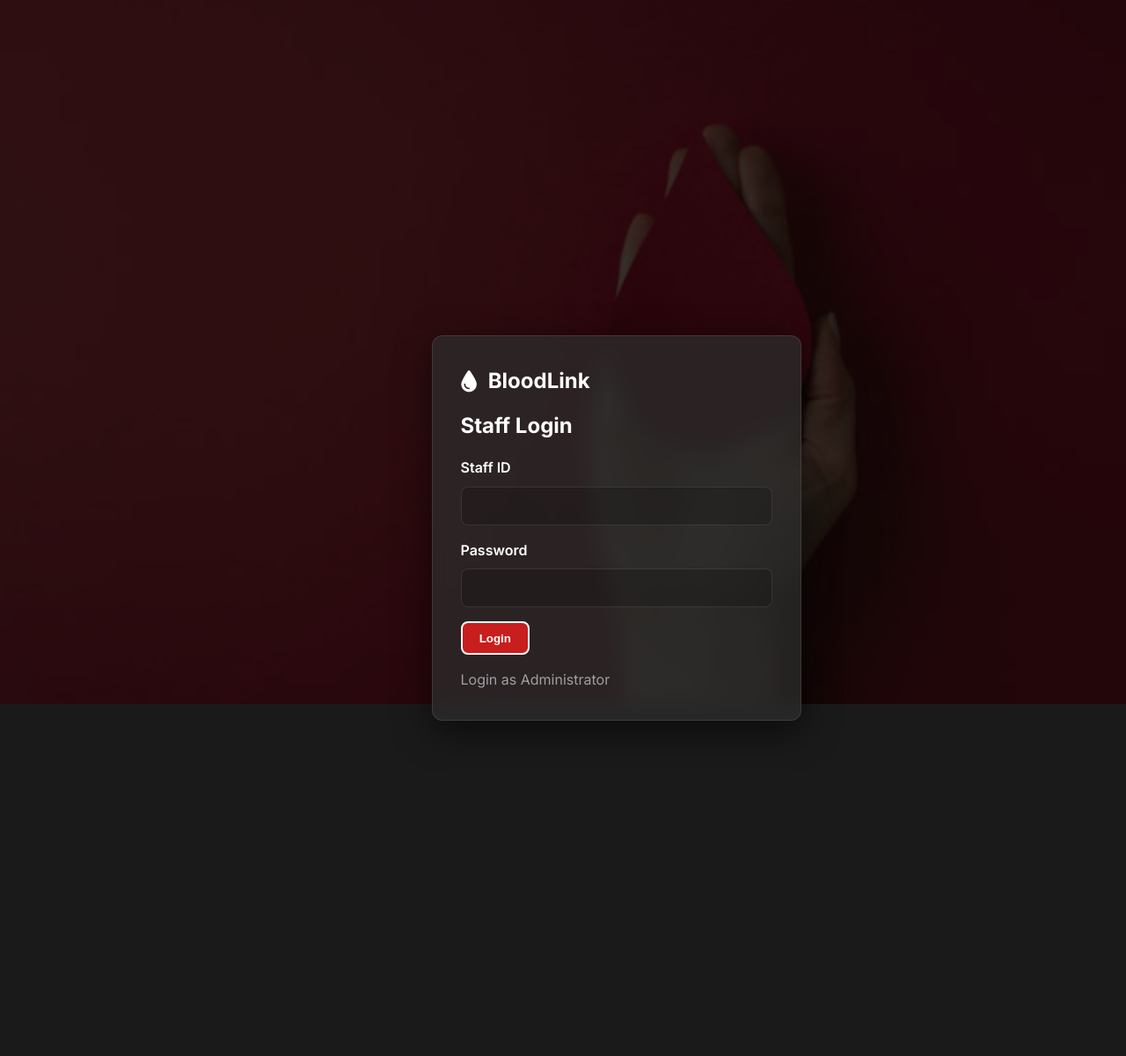
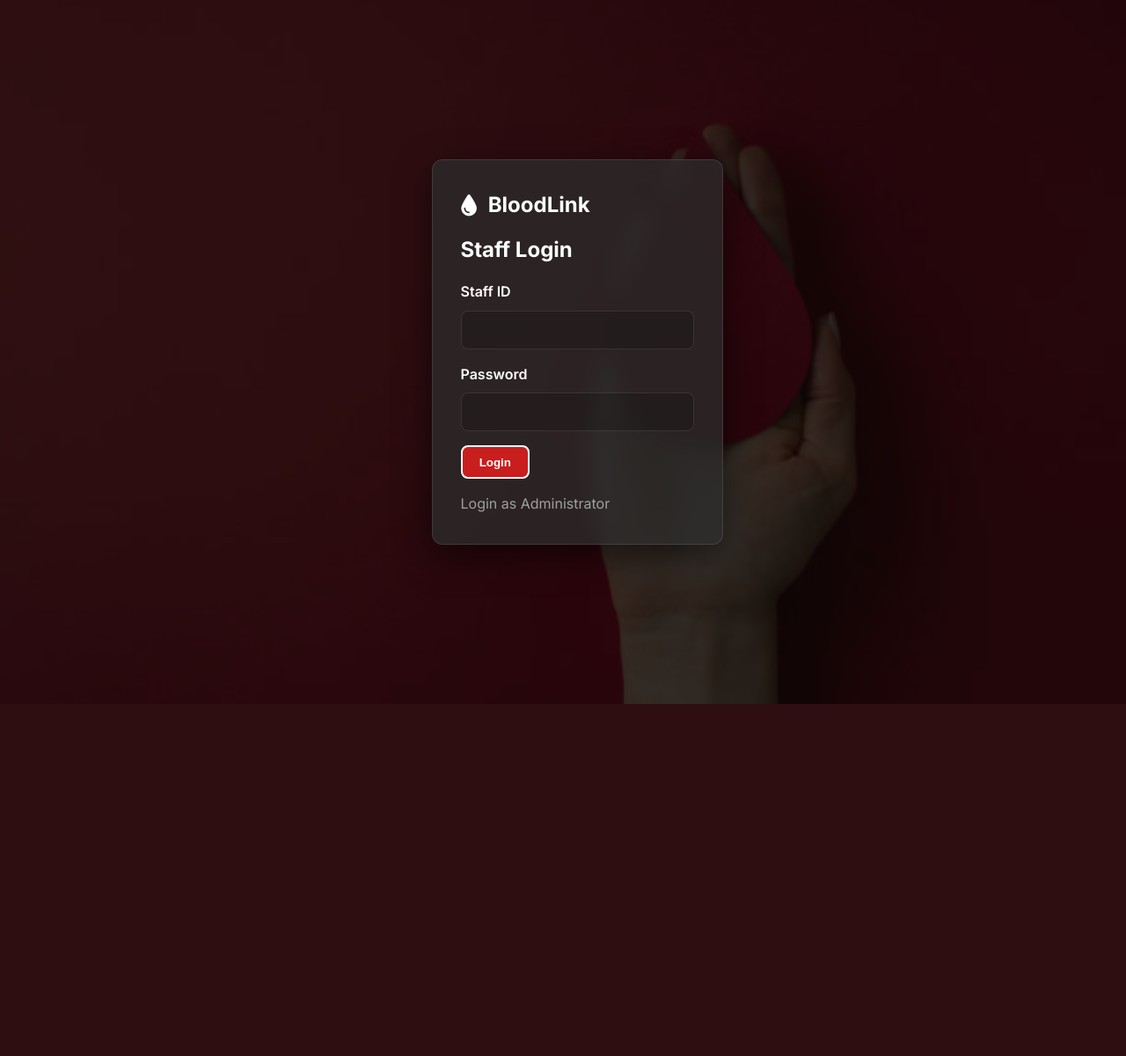
Before and after one commit to shinep750/bloodlink-webapp, a Flask app: a page that uses templates/base.html in a window 1280 px wide. Shown: the whole page at 88% size. After the commit the page ends 800 px from the top, so only its background shows below. Run offline with Flask 2, Linux system fonts and the light colour scheme; some libraries are stand-ins or nearby versions.

Commit message:
Update base.html

```diff
--- a/templates/base.html
+++ b/templates/base.html
@@ -25,7 +25,7 @@
            ------------------------- */
         body.login-page {
             /* center the login box vertically and horizontally */
-            min-height: 150vh;
+            min-height: 100vh;
             display: flex;
             align-items: center;
             justify-content: center;
@@ -33,7 +33,7 @@
         }
 
         .login-box {
-            width: 200%;
+            width: 100%;
             max-width: 420px;
             background: var(--card-bg);
             backdrop-filter: blur(10px);
```
